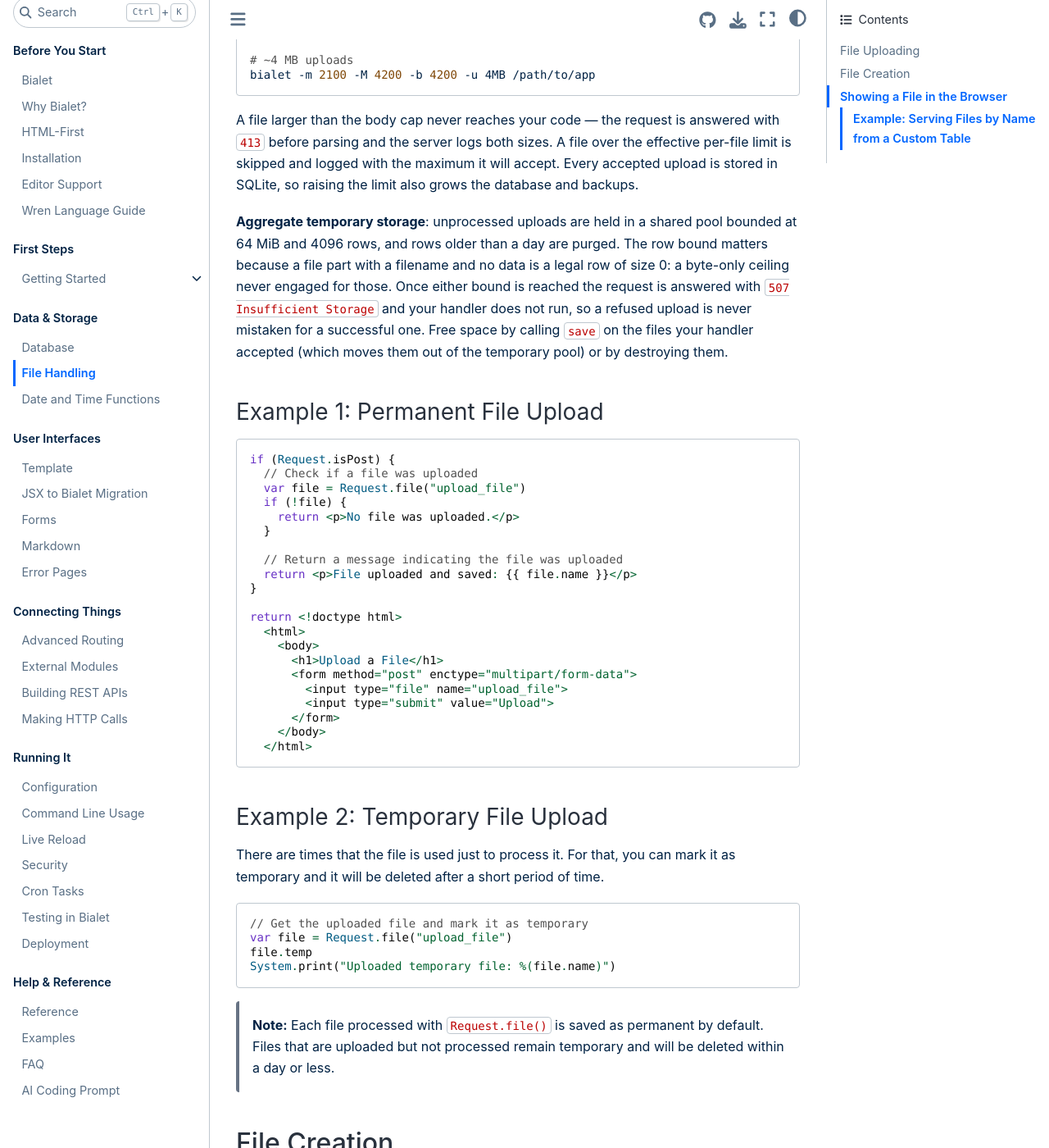
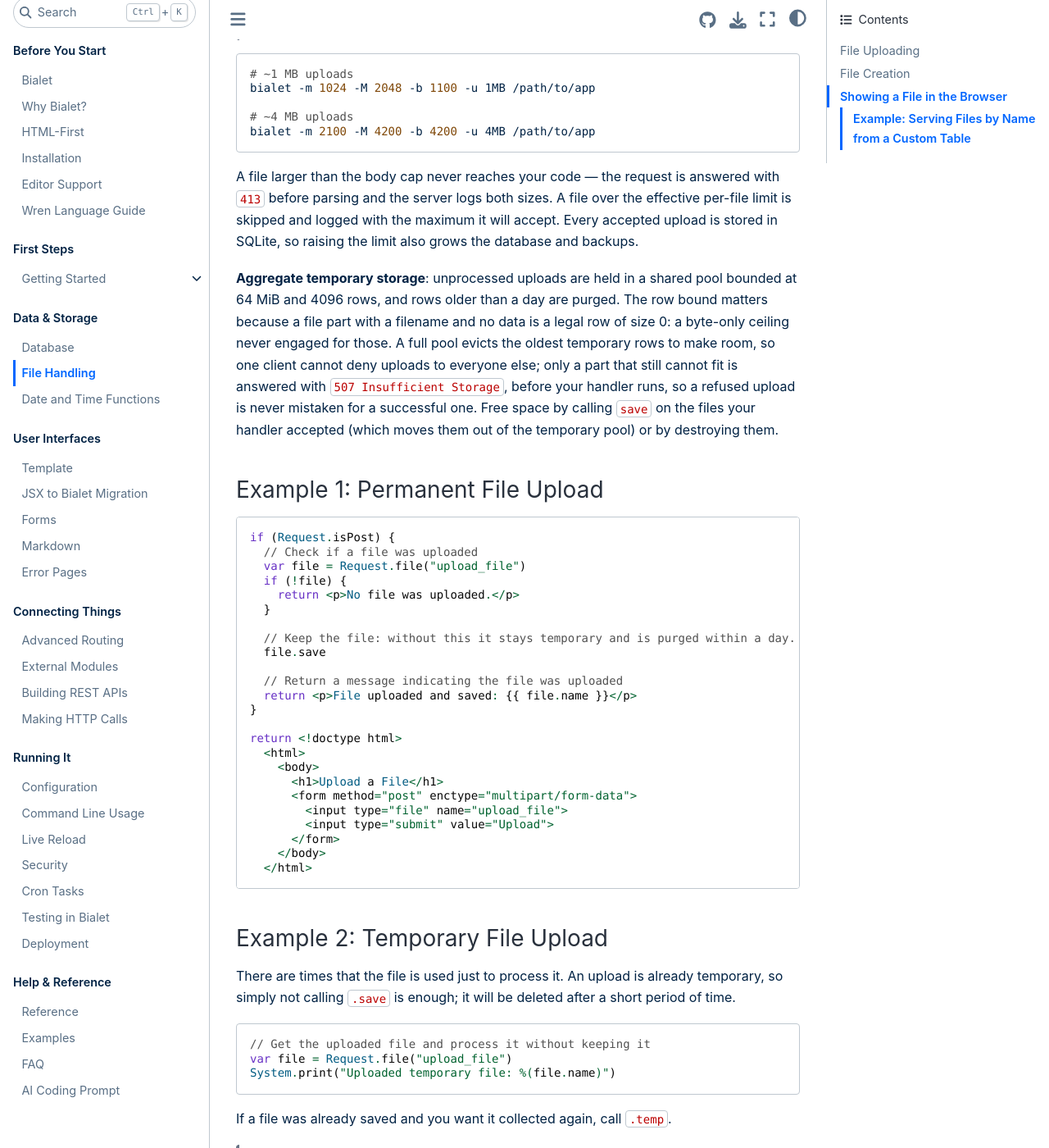
Before and after one commit to bialet/bialet, a Sphinx documentation site: the page built from docs/file.md, in a window 1280 px wide and 1400 px high, scrolled down 991 px. Shown: the whole window at 82% size. Built offline with Sphinx 7.4.7 and the Sphinx Book theme 1.1.4, drawn with Linux system fonts in a browser that asks for light colours; the version number could not be read and is left out; some of the changed text lies outside the part shown.

Commit message:
fix(uploads): keep an upload temporary until the handler saves it
Request.file() called .save in the getter, so merely reading an upload -
including to validate and reject it - flipped isTemp to 0 and moved the
row and its blob out of the aggregate ceiling and out of the one-day
purge. A handler following the documented shape therefore made every
request add permanent rows with no framework-side bound (measured: 4,140
rows where the unread control stops at 4,096), until the shared SQLite
file filled and every write failed.

Return the temporary row unchanged and let only an explicit .save keep
it. Fix File.isTemp, which compared against "0" and so reported the
opposite of the row, and update docs/file.md to the new contract.

````diff
--- a/docs/file.md
+++ b/docs/file.md
@@ -7,9 +7,11 @@
 ## File Uploading
 
 When a file is uploaded through Bialet, it is automatically saved in the
-database. By default, files handled through `Request.file()` are marked as
-permanent. However, any file that is uploaded but not processed remains
-temporary, meaning it will be deleted within a day or less.
+database as a **temporary** row. Reading it with `Request.file()` does not
+change that: an upload that the handler never keeps is deleted within a day. Call
+`.save` on the file your handler accepts to make it permanent. (The alternative
+- a read accessor that silently persists - let any client grow the database
+without bound, because the shared size/row ceiling only covers temporary rows.)
 
 **File Size Limits**: Bialet enforces a maximum file size per upload. Files
 over the limit are skipped and the server logs the rejection with the maximum
@@ -54,11 +56,13 @@
 **Aggregate temporary storage**: unprocessed uploads are held in a shared pool
 bounded at 64 MiB and 4096 rows, and rows older than a day are purged. The row
 bound matters because a file part with a filename and no data is a legal row of
-size 0: a byte-only ceiling never engaged for those. Once either bound is
-reached the request is answered with `507 Insufficient Storage` and your handler
-does not run, so a refused upload is never mistaken for a successful one. Free
-space by calling `save` on the files your handler accepted (which moves them out
-of the temporary pool) or by destroying them.
+size 0: a byte-only ceiling never engaged for those. A full pool evicts the
+oldest temporary rows to make room, so one client cannot deny uploads to
+everyone else; only a part that still cannot fit is answered with
+`507 Insufficient Storage`, before your handler runs, so a refused upload is
+never mistaken for a successful one. Free space by calling `save` on the files
+your handler accepted (which moves them out of the temporary pool) or by
+destroying them.
 
 ### Example 1: Permanent File Upload
 
@@ -70,6 +74,9 @@
   if (!file) {
     return <p>No file was uploaded.</p>
   }
+
+  // Keep the file: without this it stays temporary and is purged within a day.
+  file.save
 
   // Return a message indicating the file was uploaded
   return <p>File uploaded and saved: {{ file.name }}</p>
@@ -89,19 +96,20 @@
 
 ### Example 2: Temporary File Upload
 
-There are times that the file is used just to process it. For that, you can mark
-it as temporary and it will be deleted after a short period of time.
+There are times that the file is used just to process it. An upload is already
+temporary, so simply not calling `.save` is enough; it will be deleted after a
+short period of time.
 
 ```wren
-// Get the uploaded file and mark it as temporary
+// Get the uploaded file and process it without keeping it
 var file = Request.file("upload_file")
-file.temp
 System.print("Uploaded temporary file: %(file.name)")
 ```
 
-> **Note:** Each file processed with `Request.file()` is saved as permanent by
-> default. Files that are uploaded but not processed remain temporary and will
-> be deleted within a day or less.
+If a file was already saved and you want it collected again, call `.temp`.
+
+> **Note:** `Request.file()` returns a temporary row. Call `.save` on the files
+> your handler keeps; everything else is deleted within a day or less.
 
 ## File Creation
 
--- a/src/bialet.wren.inc
+++ b/src/bialet.wren.inc
@@ -91,7 +91,7 @@
 "      if (fileId == \"\") continue\n"
 "      if (!Util.isDigits(fileId)) Fiber.abort(\"Invalid uploaded file id\")\n"
 "      var file = `SELECT * FROM BIALET_FILES WHERE name = ? AND id = ?`.first([name, fileId])\n"
-"      if (file) return File.new(file).save\n"
+"      if (file) return File.new(file)\n"
 "    }\n"
 "    return null\n"
 "  }\n"
@@ -853,7 +853,7 @@
 "    _type = f[\"type\"]\n"
 "    _size = Num.fromString(\"%(f[\"size\"])\")\n"
 "    _createdAt = f[\"createdAt\"]\n"
-"    _isTemp = f[\"isTemp\"] == \"0\"\n"
+"    _isTemp = f[\"isTemp\"] == \"1\"\n"
 "  }\n"
 "  id { _id }\n"
 "  type { _type }\n"
````
Also changed, not shown: 3 other files.
